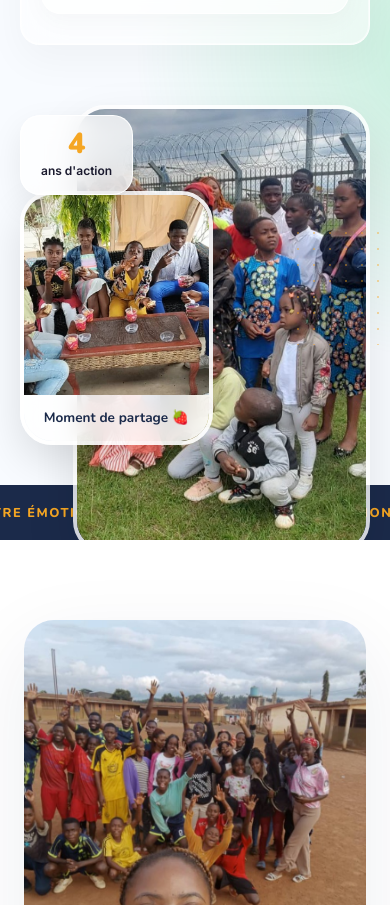
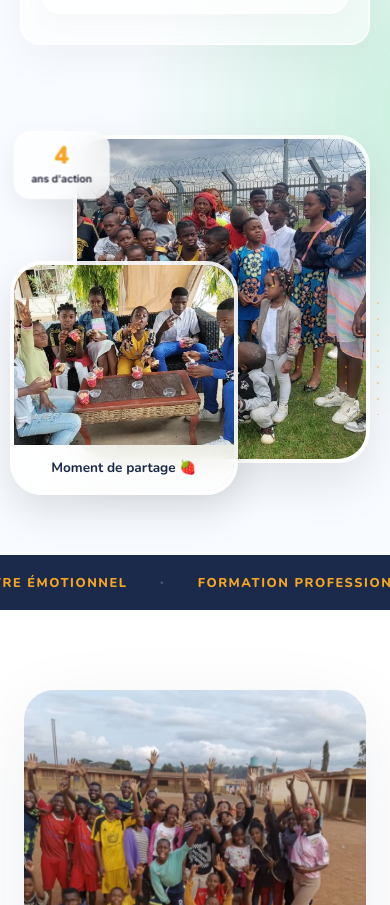
Before and after one commit to ekopaulin/growing-together, a React (Vite) app: page / in a window 390 px wide. Shown: the part 876-1781 px from the top of the page. Built offline with nearby package versions, Linux system fonts and the light colour scheme.

Commit message:
Fix mobile photo collage overlap

```diff
--- a/src/components/Hero.module.css
+++ b/src/components/Hero.module.css
@@ -250,9 +250,12 @@
   .headline { font-size: 1.9rem; margin-bottom: 16px; }
   .sub { font-size: 1.05rem; margin-bottom: 30px; }
   .glassCard { padding: 30px 20px; border-radius: 20px; }
-  .photoCol { height: 320px; }
+  .photoCol { height: 360px; margin-top: 30px; }
   .mainCard { width: 85%; }
-  .accentCard { width: 55%; }
+  .mainCard img { height: 320px; }
+  .accentCard { width: 65%; left: -10px; bottom: 0; }
+  .accentCard img { height: 180px; }
+  .floatBadge { left: -15px; top: -10px; transform: scale(0.85); }
   .statsBar { flex-direction: column; gap: 0; }
   .statItem + .statItem { border-left: none; border-top: 1px solid rgba(0,0,0,0.05); }
 }
```
